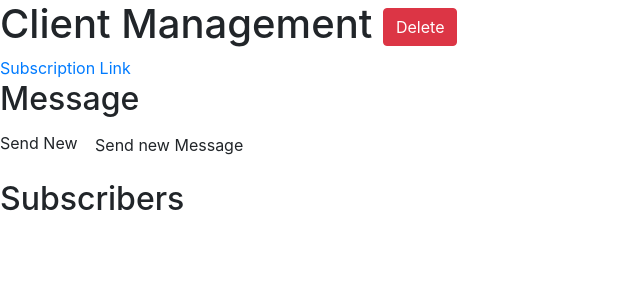
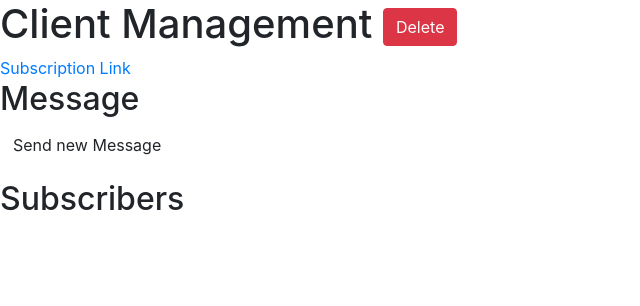
Before and after one commit to MaksimLion/django-celery-mailinglist, a Django app: template django/templates/mailinglist_detail.html in a window 1280 px wide. Shown: the part 136-442 px from the top of the page, without its empty margins (0-640 px from the left). Run offline with Django 3.2, Linux system fonts and the light colour scheme; the template is opened without the code that fills it: values that come from a table or form of the project are taken from there, others are empty; data comes from the database, SQL or seed files in the repository; both versions use the stored data as it was after the commit; some libraries are stand-ins or nearby versions.

Commit message:
fixed some bugs

```diff
--- a/django/templates/mailinglist_detail.html
+++ b/django/templates/mailinglist_detail.html
@@ -4,15 +4,13 @@
 <h1>{{mailinglist.name}} Management <a href="{% url 'mailinglist:delete_mailinglist' pk=mailinglist.id %}"
         class="btn btn-danger">Delete</a></h1>
 <div>
-    <a href="{% url 'mailinglist:subscribe' mailinglist_pk=mailinglist.id%}">
+    <a href="{% url 'mailinglist:manage_mailinglist' pk=mailinglist.id%}">
         Subscription Link
     </a>
 </div>
 <h2>Message</h2>
 <div>
-    Send New
-    <a class="btn btn-primaty" href="{% url 'mailinglist:create_message' mailinglist_pk=mailinglist.id %}">Send new
-        Message</a>
+    <a class="btn btn-primaty" href="{% url 'mailinglist:create_message' mailinglist_ipk=mailinglist.id %}">Send new Message</a>
 </div>
 <ul>
     {% for message in mailinglist.massage_set.all %}
```
Also changed, not shown: django/mailinglist/views.py (+7 -3 lines), django/db.sqlite3.
